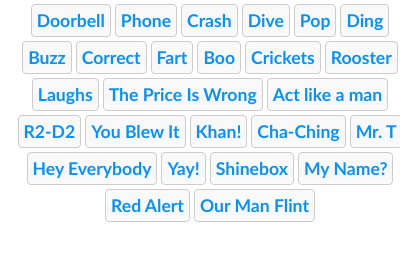
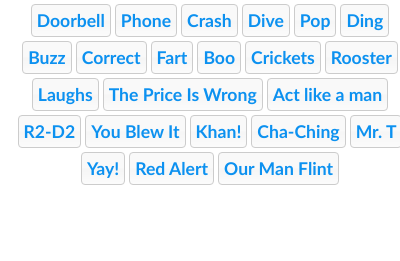
Before and after one commit to dshahin/sound-fx-board, a browser extension: page html/popup.html in a window 400 px wide. Shown: the part 47-308 px from the top of the page. Drawn offline with Linux system fonts and the light colour scheme.

Commit message:
add secret sounds section

```diff
--- a/html/popup.html
+++ b/html/popup.html
@@ -1,25 +1,27 @@
 <!doctype html>
 <html>
+
 <head>
     <title>Foley Board</title>
-
     <link rel="stylesheet" type="text/css" href="/css/styles.css">
     <!-- JavaScript and HTML must be in separate files for security. -->
-
     <link href="/css/ui-lightness/jquery-ui-1.9.2.custom.min.css" rel="stylesheet">
     <script src="/js/jquery-1.8.3.min.js"></script>
     <script src="/js/jquery-ui-1.9.2.custom.min.js"></script>
     <script src="/js/popup.js"></script>
 </head>
+
 <body>
-
     <h1 class="heading2">Sound Effects <img class="icon" src="/img/Speaker-icon-24.png"/></h1  >
-  <div id="everything">
 
 
-    <button class="template big" style="display:none;"></button>
+    <div id="everything"></div>
 
+    <div id="secret" style="display:none;">
+        <h2 class="heading2">Secret Sounds</h2  >
+    </div>
 
-  </div>
+    <button id="buttonTemplate" class="big" style="display:none;"></button>
+
   </body>
 </html>
--- a/js/popup.js
+++ b/js/popup.js
@@ -1,8 +1,14 @@
+chrome.storage.sync.get(function(prefs) {
+    console.log('stored prefs:', prefs);
+    if(prefs.showSecret){
+        $('#secret').show();
+    }
 
+});
 
 
 jQuery(document).ready(function($) {
-  var snds =  {
+    var sounds =  {
 
         doorbell : {label:"Doorbell", fx:new Audio("/sounds/doorbell.ogg")},
         phone : {label:"Phone", fx:new Audio("/sounds/cellring.ogg")},
@@ -14,7 +20,6 @@
         ding : {label:"Ding", fx:new Audio("/sounds/ding.ogg")},
         buzz : {label:"Buzz", fx:new Audio("/sounds/buzz.ogg")},
         correct : {label:"Correct", fx:new Audio("/sounds/131660__bertrof__game-sound-correct.wav")},
-
 
         fart : {label:"Fart", fx:new Audio("/sounds/249583__ycbcr__short-definite-fart.wav")},
         boo : {label:"Boo", fx:new Audio("/sounds/boo.ogg")},
@@ -30,25 +35,29 @@
         cashregister : {label:"Cha-Ching", fx:new Audio("/sounds/cashregister.ogg")},
 
         pity : {label:"Mr. T", fx:new Audio("/sounds/pity.ogg")},
-    getlaid : {label:"Hey Everybody", fx:new Audio("/sounds/getlaid.ogg")},
         yay : {label:"Yay!", fx:new Audio("/sounds/yay.ogg")},
-    shinebox : {label:"Shinebox", fx:new Audio("/sounds/shinebox.ogg")},
-    myname : {label:"My Name?", fx:new Audio("/sounds/myname.ogg")},
         alert : {label:"Red Alert", fx:new Audio("/sounds/alert.wav")},
         flint : {label:"Our Man Flint", fx:new Audio("/sounds/flint.wav")}
 
     };
 
+    var secretSounds = {
+        shinebox : {label:"Shinebox", fx:new Audio("/sounds/shinebox.ogg")},
+        myname : {label:"My Name?", fx:new Audio("/sounds/myname.ogg")},
+        getlaid : {label:"Hey Everybody", fx:new Audio("/sounds/getlaid.ogg")}
+    };
 
-  for(var s in snds){
+    function makeButtons(sounds, parentId){
 
-    var $button = $('button.template').clone().removeClass('template');
-      var $sfx = jQuery.extend({}, snds[s]);
+        for(var s in sounds){
+
+            var $button = $('#buttonTemplate').clone();
+            var $sfx = jQuery.extend({}, sounds[s]);
 
             var  playSound = function(){
             var $button = $(this),
               $snd = $button.attr('snd');
-        snds[$snd].fx.play();
+              sounds[$snd].fx.play();
             };
 
             $button.
@@ -56,8 +65,12 @@
             html($sfx.label).
             attr({snd:s}).
             click(playSound).
-      appendTo('#everything').
+            appendTo(parentId).
             show();
         }
+    }
+
+    makeButtons(sounds,'#everything');
+    makeButtons(secretSounds,'#secret');
 
 });
```
Also changed, not shown: html/options.html (renamed from html/credits.html, +9 -0 lines), js/options.js (added, +24 -0 lines), manifest.json. Lines whose indentation alone changed are shown as unchanged.
